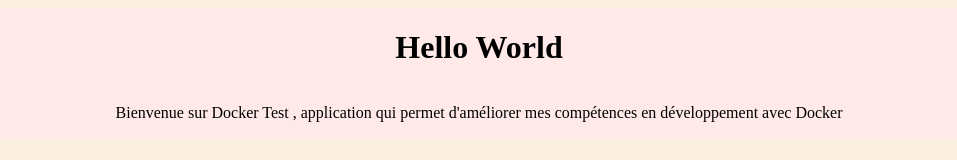
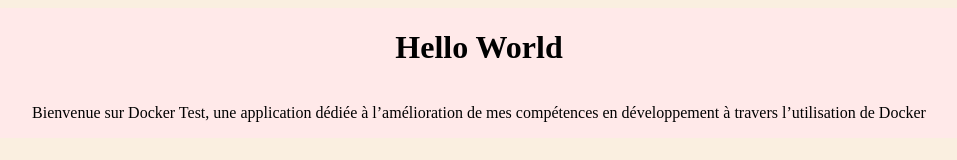
Before and after one commit to Mikadjx/docker-practice, a plain HTML site: page index.html in a window 1280 px wide. Shown: the whole page, without its empty margins (161-1118 px from the left). Drawn offline with Linux system fonts and the light colour scheme.

Commit message:
Update index.html

```diff
--- a/index.html
+++ b/index.html
@@ -12,7 +12,7 @@
 <div class="main">
 
 <h1>Hello World</h1>
-<p>Bienvenue sur Docker Test , application qui permet d'améliorer mes compétences en développement avec Docker </p>
+<p>Bienvenue sur Docker Test, une application dédiée à l’amélioration de mes compétences en développement à travers l’utilisation de Docker </p>
 </div>
 <script src="script.js"></script>
 </html>
```
